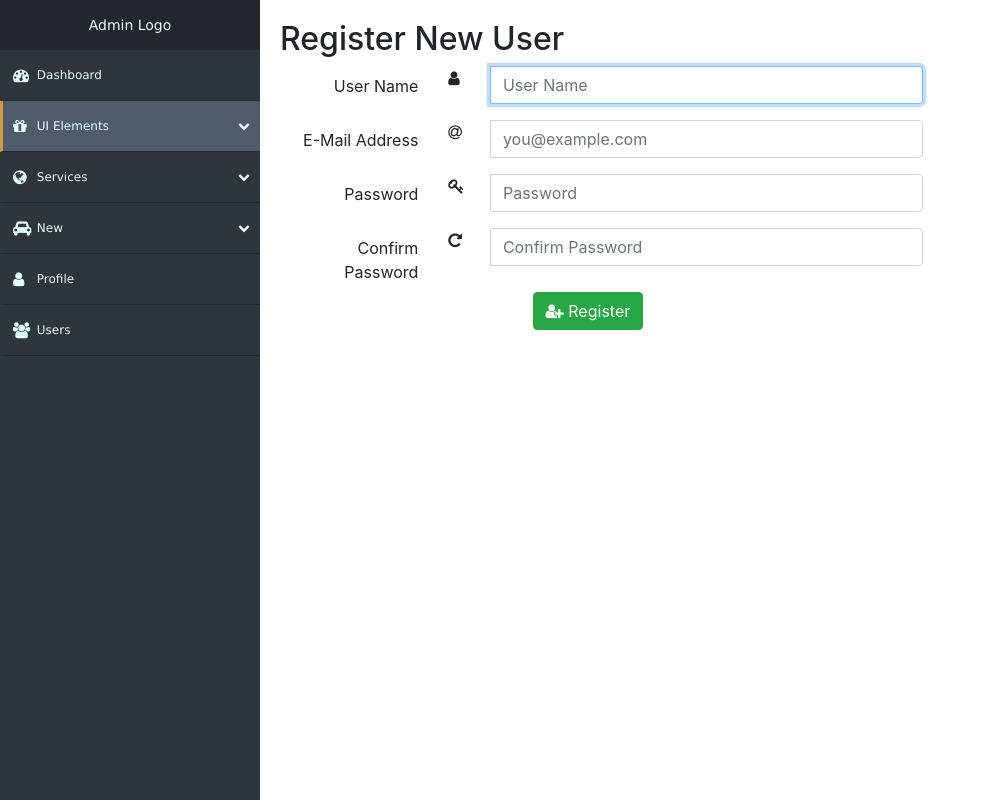
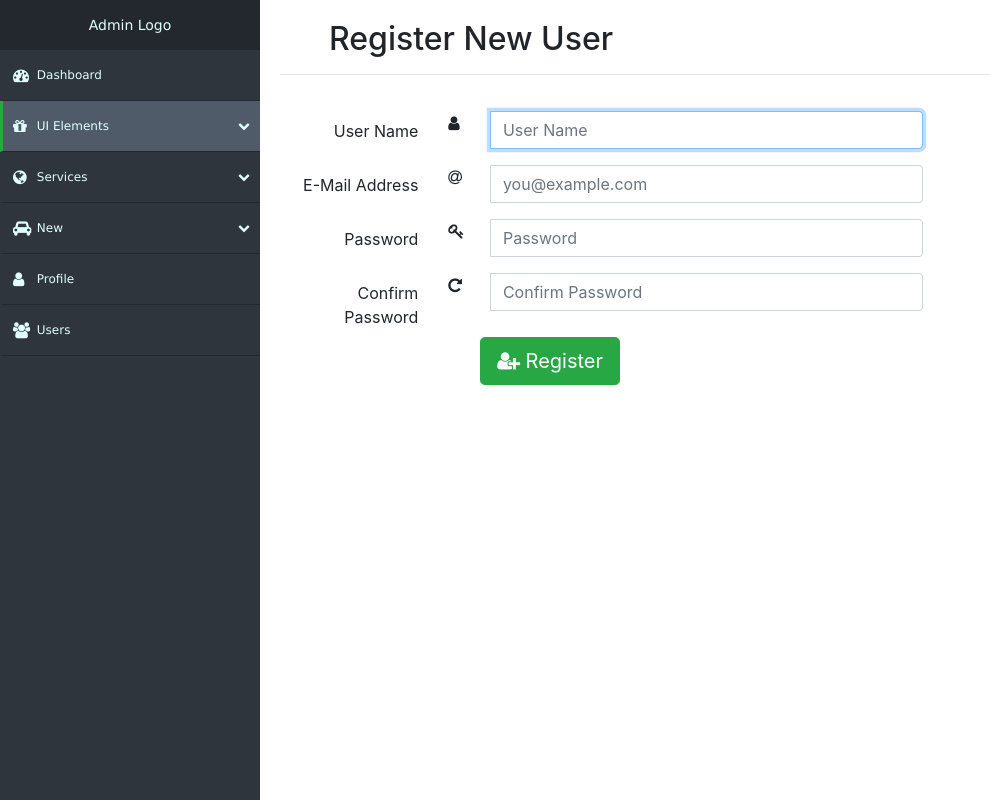
Before and after one commit to seasoftmayzinmarwin/seasoft-mayzin, a PHP site: page /user.php in a window 1280 px wide. Shown: the whole page, without its empty margins (0-990 px from the left). Run offline with PHP 8.4, Linux system fonts and the light colour scheme; some libraries are stand-ins or nearby versions.

Commit message:
Add User Form

```diff
--- a/css/style.css
+++ b/css/style.css
@@ -58,16 +58,16 @@ body {
 }
 .nav-side-menu ul .active,
 .nav-side-menu li .active {
-  border-left: 3px solid #d19b3d;
+  border-left: 3px solid #28a745;
   background-color: #4f5b69;
 }
 .nav-side-menu ul .sub-menu li.active,
 .nav-side-menu li .sub-menu li.active {
-  color: #d19b3d;
+  color: #28a745;
 }
 .nav-side-menu ul .sub-menu li.active a,
 .nav-side-menu li .sub-menu li.active a {
-  color: #d19b3d;
+  color: #28a745;
 }
 .nav-side-menu ul .sub-menu li,
 .nav-side-menu li .sub-menu li {
@@ -152,7 +152,10 @@ body {
   }
 }
 .header-lg-title{
-
+  padding-left: 5%;
+}
+.form-block .btn-left{
+    padding-left: 21.3%;
 }
 /*----28.9.2018(end)---*/
 .content {
--- a/layout/sidebar.php
+++ b/layout/sidebar.php
@@ -17,12 +17,6 @@
           <li><a href="#">General</a></li>
           <li><a href="#">Buttons</a></li>
           <li><a href="#">Tabs & Accordions</a></li>
-          <li><a href="#">Typography</a></li>
-          <li><a href="#">FontAwesome</a></li>
-          <li><a href="#">Slider</a></li>
-          <li><a href="#">Panels</a></li>
-          <li><a href="#">Widgets</a></li>
-          <li><a href="#">Bootstrap Model</a></li>
         </ul>
         <li data-toggle="collapse" data-target="#service" class="collapsed">
           <a href="#"><i class="fa fa-globe fa-lg"></i> Services <span class="arrow"></span></a>
--- a/user.php
+++ b/user.php
@@ -1,13 +1,16 @@
 <?php include('layout/header.php') ?>
 <?php include('layout/sidebar.php') ?>
 <div class="content">
+    <div class="form-block">
         <form class="form-horizontal" role="form" method="POST" action="/register">
             <div class="row">
-            <div class="col-md-10">
+                <div class="col-md-12">
                     <h2 class="header-lg-title">Register New User</h2>
+                    <hr>
 
                 </div>
             </div>
+            <div class="space-sm"></div>
             <div class="row">
                 <div class="col-md-2 field-label-responsive">
                     <label for="user-name">User Name</label>
@@ -80,11 +83,13 @@
                 </div>
             </div>
             <div class="row">
-            <div class="col-md-3"></div>
-            <div class="col-md-6">
-                <button type="submit" class="btn btn-success"><i class="fa fa-user-plus"></i> Register</button>
+                <div class="btn-left">
+                    <button type="submit" class="btn btn-success btn-lg"><i class="fa fa-user-plus"></i> Register</button>
                 </div>
             </div>
         </form>
     </div>
+
+</div><!-- .content -->
+</div><!-- .body -->
 <?php include('layout/footer.php') ?>
```
Lines whose indentation alone changed are shown as unchanged.
